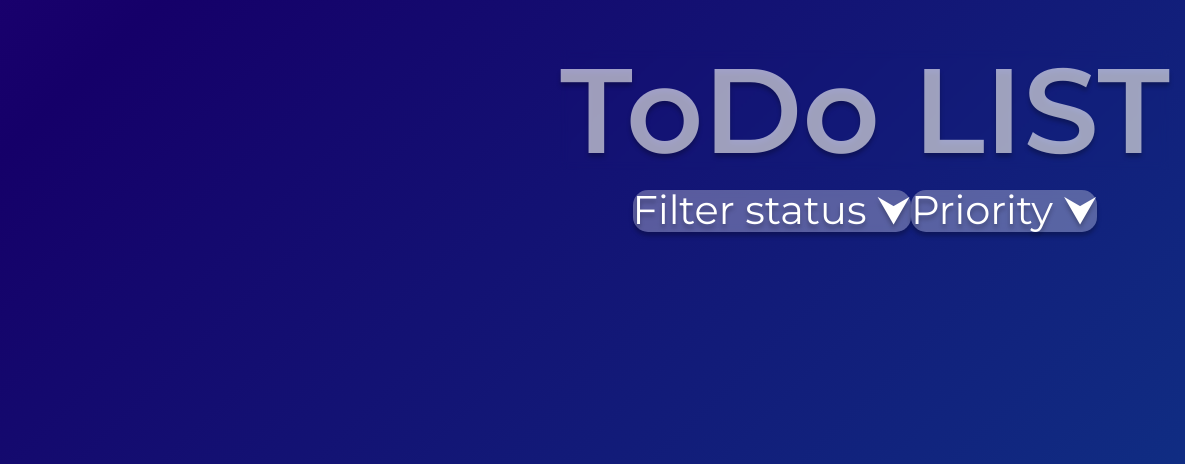
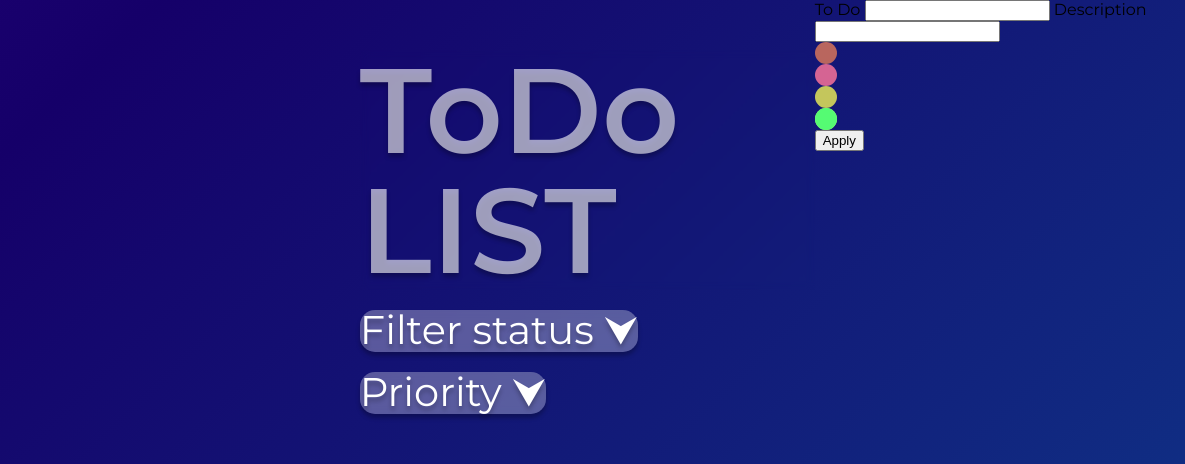
Before and after one commit to wi1dcode/todo, a plain HTML site: page index.html in a window 1280 px wide. Shown: the top 464 px of the page, 95-1280 px from the left. Drawn offline with Linux system fonts and the light colour scheme.

Commit message:
formulaire html

```diff
--- a/index.html
+++ b/index.html
@@ -67,6 +67,21 @@
         </section>
 
     </main>
+    <section class="formulaire">
+        <article class="taskAdd">
+            <label for="name">To Do</label>
+            <input type="text" name="toDo" id="toDo" required>
+            <label for="name">Description</label>
+            <input type="text" name="description" id="todoDescription" required>
+        </article>
+        <article class="taskInfo">
+            <p><span class="red red"></span><span class="red rose"></span><span class="red orange"></span><span class="red yellow"><span class="red green"></span></span></p>
+
+        </article>
+        <article class="validation">
+            <input type="submit" value="Apply">
+        </article>
+    </section>
 
 
 
```
